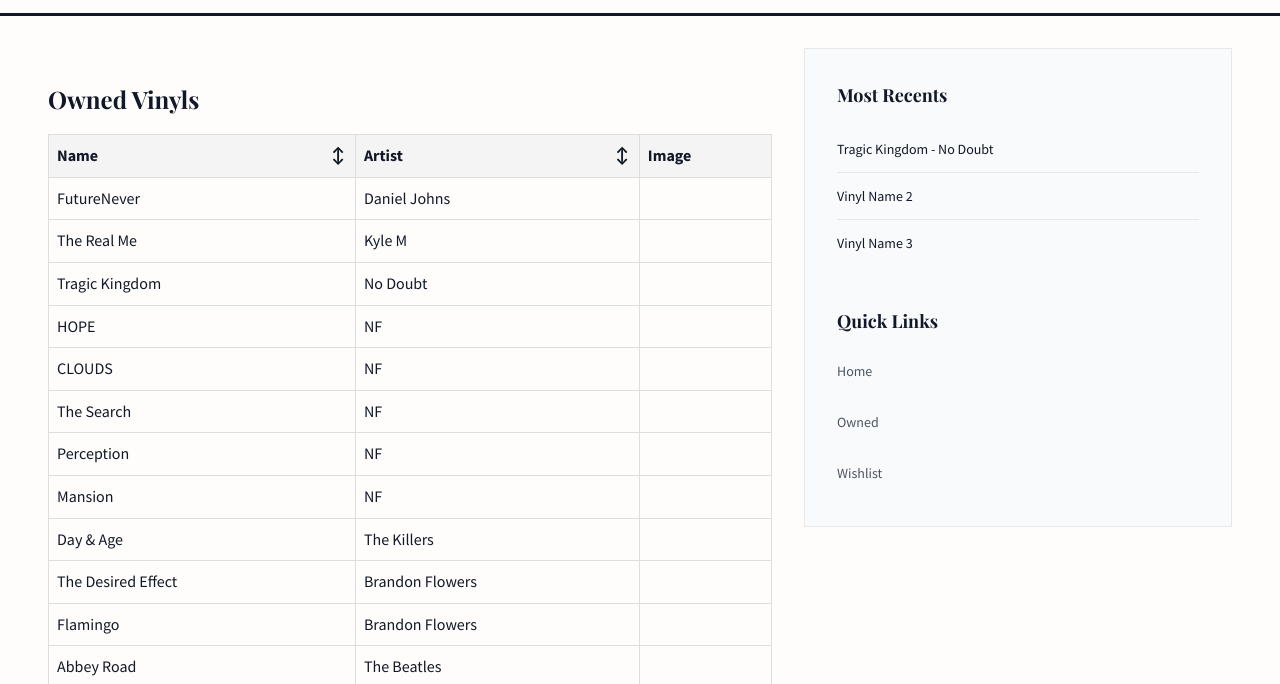
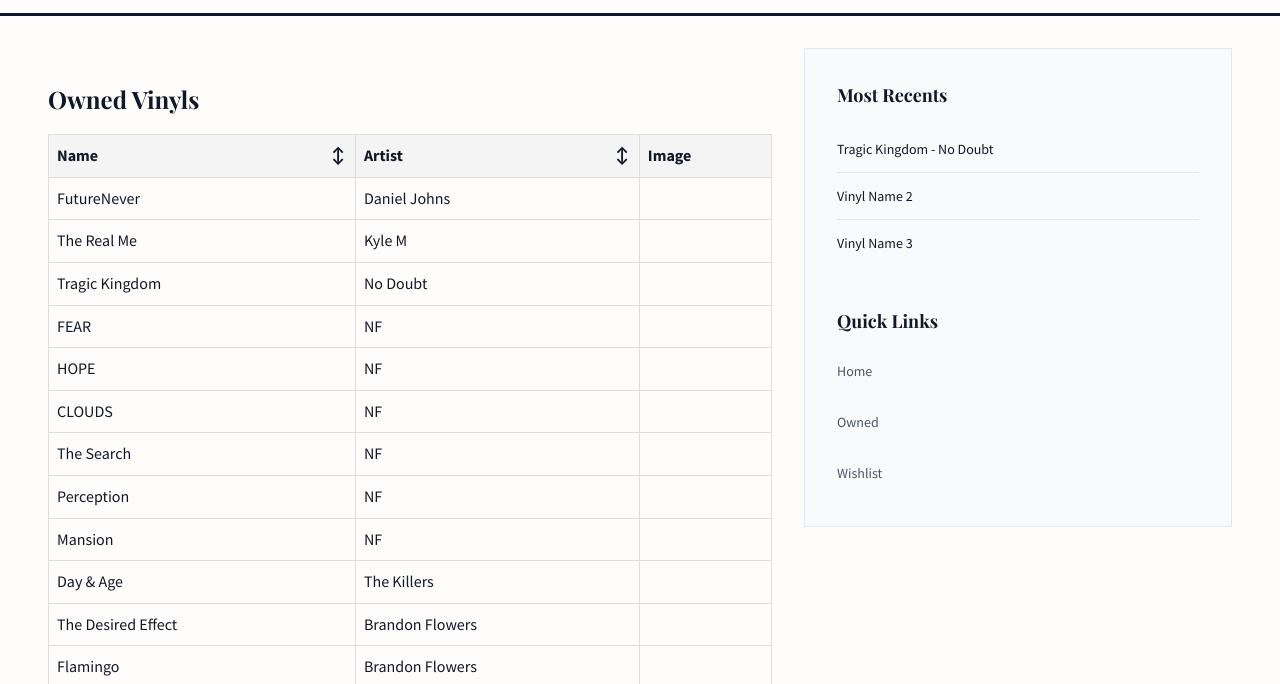
Before and after one commit to sshb4/personal-site, a plain HTML site: page personal/vinyls.html in a window 1280 px wide. Shown: the part 116-800 px from the top of the page. Drawn offline with nearby package versions, Linux system fonts and the light colour scheme.

Commit message:
Update vinyls.html

```diff
--- a/personal/vinyls.html
+++ b/personal/vinyls.html
@@ -30,6 +30,7 @@
                         <tr><td>FutureNever</td><td>Daniel Johns</td><td></td></tr>
                         <tr><td>The Real Me</td><td>Kyle M</td><td></td></tr>
                         <tr><td>Tragic Kingdom</td><td>No Doubt</td><td></td></tr>
+                        <tr><td>FEAR</td><td>NF</td><td></td></tr>
                         <tr><td>HOPE</td><td>NF</td><td></td></tr>
                         <tr><td>CLOUDS</td><td>NF</td><td></td></tr>
                         <tr><td>The Search</td><td>NF</td><td></td></tr>
@@ -67,7 +68,7 @@
                         <tr><td>Love Like You</td><td>Emma Nissen</td><td></td></tr>
                         <tr><td>McCartney</td><td>Paul McCartney</td><td></td></tr>
                         <tr><td>Ram</td><td>Wings</td><td></td></tr>
-                        <tr><td>Grace</td><td>Jeff Buckley</td><td></td></tr>
+                         <tr><td>Grace</td><td>Jeff Buckley</td><td></td></tr>
 
                     </tbody>
                 </table>
```
